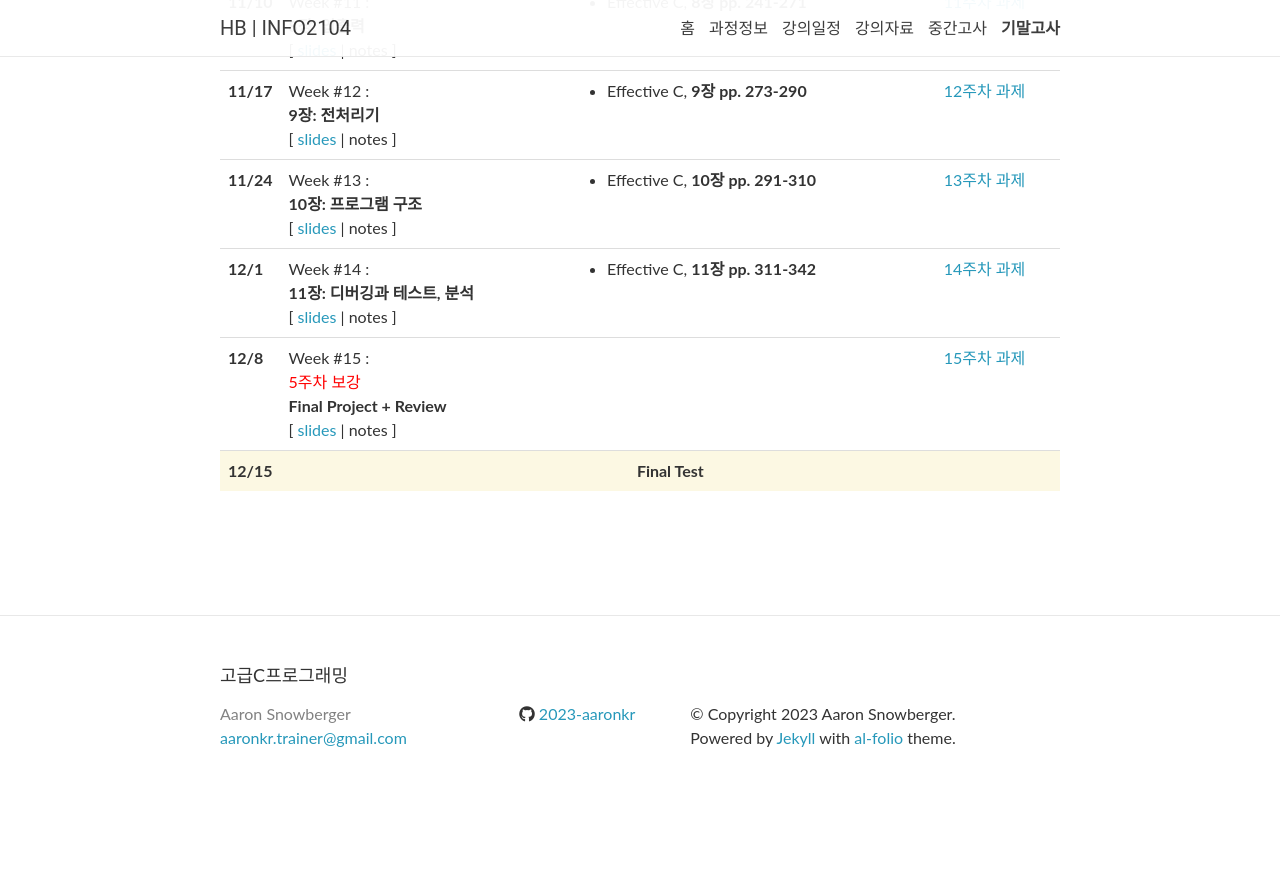
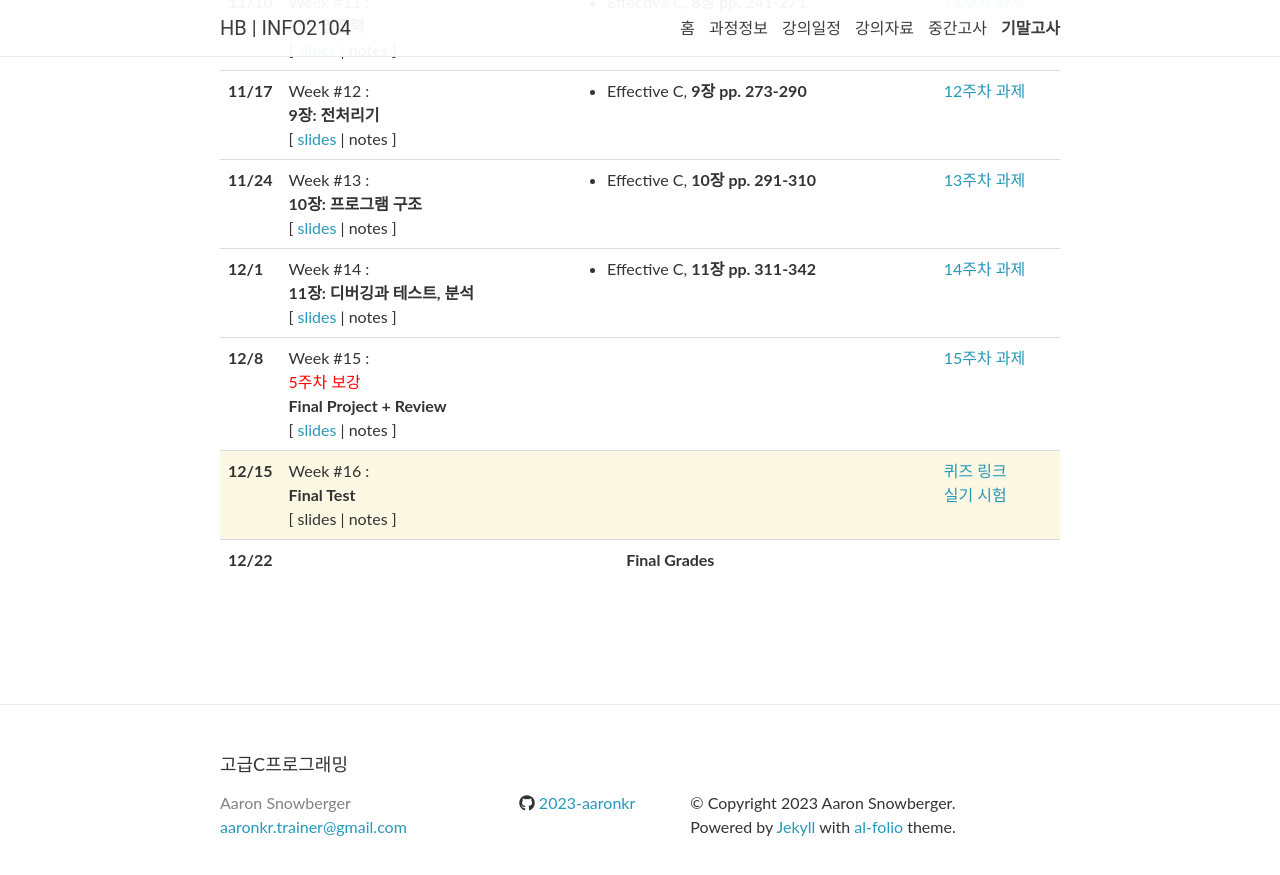
Before and after one commit to 2023-aaronkr/hb-c, a Jekyll site: the page built from _pages/lectures.md, in a window 1280 px wide and 900 px high, scrolled down 1122 px. Shown: the top 875 px of the window. Built offline with Jekyll 4.4.1, drawn with Linux system fonts in a browser that asks for light colours; nearby versions of some CDN libraries; comment, search, counter and statistics services are not loaded; before the commit the page ends 1933 px from its top, so only the background shows below that.

Commit message:
Update lectures.yml

```diff
--- a/_data/lectures.yml
+++ b/_data/lectures.yml
@@ -137,3 +137,11 @@
   week: 16
   title: >
     <strong>Final Test</strong>
+  logistics: >
+    <a href="https://forms.gle/2E1Bs3FWCwdVC1Pc9">퀴즈 링크</a><br>
+    <a href="https://classroom.github.com/a/LA_pfLuP">실기 시험</a>
+
+- date: 12/22
+  week: 17
+  title: >
+    <strong>Final Grades</strong>
```
